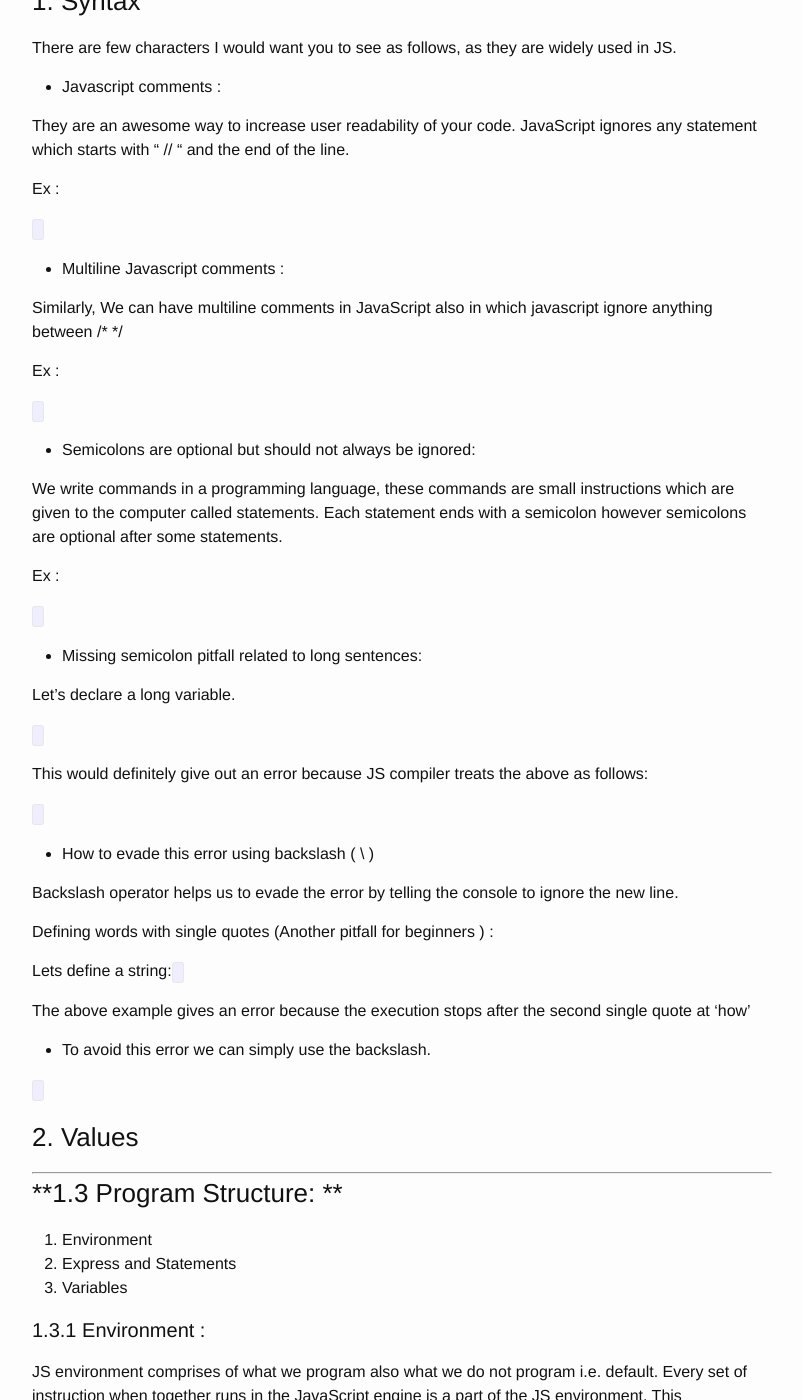
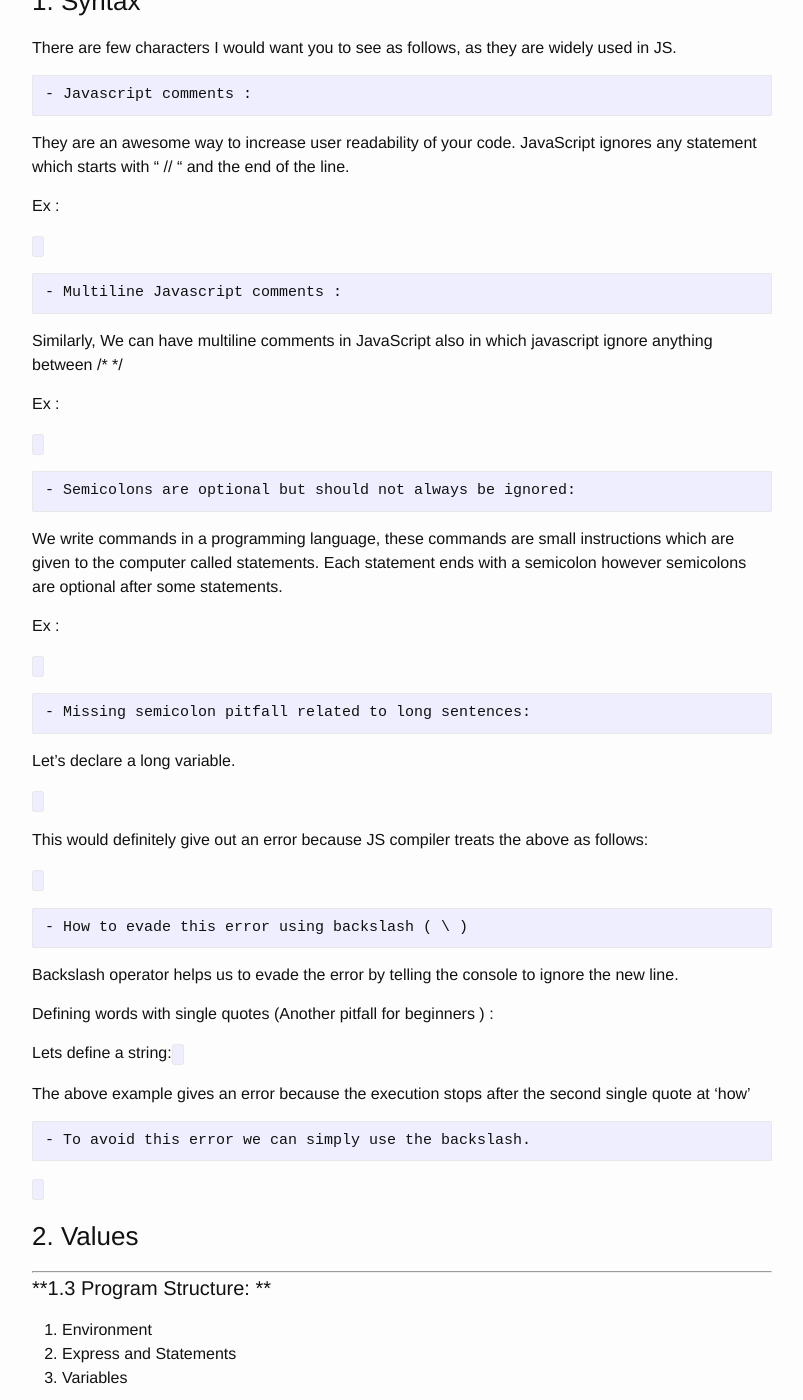
Before and after one commit to sagarmunjal/repo0001, a Jekyll site: the page built from _posts/2016-06-07-buckling-up.md, in a window 1280 px wide and 1400 px high, scrolled down 628 px. Shown: the whole window, without its empty margins (238-1041 px from the left). Built offline with Jekyll 4.4.1, drawn with Linux system fonts in a browser that asks for light colours; nearby versions of some CDN libraries; a script that is not in the unit is left out; some of the changed text lies outside the part shown.

Commit message:
Updated 2016-06-07-buckling-up.md

```diff
--- a/_posts/2016-06-07-buckling-up.md
+++ b/_posts/2016-06-07-buckling-up.md
@@ -36,7 +36,7 @@ We will really set up a proper environment where javascript runs how it gets com
 
 There are few characters I would want you to see as follows, as they are widely used in JS.
 
-- Javascript comments :
+	- Javascript comments :
 
 They are an awesome way to increase user readability of your code.
 JavaScript ignores any statement which starts with “ // “ and the end of the line.
@@ -46,7 +46,7 @@ Ex :
 <code data-gist-id="9fd0f90a822dc3660cb93703043ca1c6" data-gist-hide-footer="true" data-gist-line="1-2"></code>
 
 
-- Multiline Javascript comments :
+	- Multiline Javascript comments :
 
 Similarly, We can have multiline comments in JavaScript also in which javascript ignore anything between /*  */
 
@@ -54,7 +54,7 @@ Ex :
 
 <code data-gist-id="9fd0f90a822dc3660cb93703043ca1c6" data-gist-hide-footer="true" data-gist-line="4-8"></code>
 
-- Semicolons are optional but should not always be ignored:
+	- Semicolons are optional but should not always be ignored:
 
 We write commands in a programming language, these commands are small instructions which are given to the computer called statements. Each statement ends with a semicolon however semicolons are optional after some statements.
 
@@ -63,7 +63,7 @@ Ex :
 <code data-gist-id="9fd0f90a822dc3660cb93703043ca1c6" data-gist-hide-footer="true" data-gist-line="10-13"></code>
 
 
-- Missing semicolon pitfall related to long sentences:
+	- Missing semicolon pitfall related to long sentences:
 
 Let’s declare a long variable.
 
@@ -74,7 +74,7 @@ This would definitely give out an error because JS compiler treats the above as
 <code data-gist-id="9fd0f90a822dc3660cb93703043ca1c6" data-gist-hide-footer="true" data-gist-line="21-24" data-gist-highlight-line="21"></code>
 
 
-- How to evade this error using backslash ( \ )
+	- How to evade this error using backslash ( \ )
 
 Backslash operator helps us to evade the error by telling the console to ignore the new line.
 
@@ -85,24 +85,27 @@ Lets define a string:
 
 The above example gives an error because the execution stops after the second single quote at ‘how’
 
-- To avoid this error we can simply use the backslash.
+	- To avoid this error we can simply use the backslash.
 
 <code data-gist-id="9fd0f90a822dc3660cb93703043ca1c6" data-gist-hide-footer="true" data-gist-line="26,29-30"></code>
 
+
 ### 2. Values
 
+
 ---
-### **1.3 Program Structure: **
+
+#### **1.3 Program Structure: **
 1. Environment
 2. Express and Statements
 3. Variables
 
-#### 1.3.1 Environment :
+### 1. Environment :
 
 JS environment comprises of what we program also what we do not program i.e. default. Every set of instruction when together runs in the JavaScript engine is a part of the JS environment.
 This environment comprises of default and user inputted set of instructions.
 
-#### 1.3.2 Expressions and statements:
+### 2. Expressions and statements:
 An expression is as small as simply typing a value followed by a semicolon ( ; )
 For ex :
 
@@ -112,7 +115,7 @@ But as any languages consists of sub-sentences which combine to make complete se
 
 *To explain fully, if an expression corresponds to sentence fragment, then a statement corresponds to full sentences. *
 
-#### 1.3.3 Variables:
+### 3. Variables:
 
 Variables are a way of assigning values, its something we do in our daily lives to make our work simpler. They are simply used to name something so you do not forget.
 
@@ -122,16 +125,16 @@ That’s why we simply create variables. To remember and to make our lives simpl
 
 <code data-gist-id="9fd0f90a822dc3660cb93703043ca1c6" data-gist-hide-footer="true" data-gist-line="36-40"></code>
 
-- Rightful and wrongful declaration:
+	- Rightful and wrongful declaration:
 
 <code data-gist-id="9fd0f90a822dc3660cb93703043ca1c6" data-gist-hide-footer="true" data-gist-line="44-47"></code>
 
 
-- JS is case sensitive:
+	- JS is case sensitive:
 
 <code data-gist-id="9fd0f90a822dc3660cb93703043ca1c6" data-gist-hide-footer="true" data-gist-line="49-51"></code>
 
-- These are two different variables.
+	- These are two different variables.
 
 There are words which we can’t use while defining variables because they already exist in the JS environment.
 
@@ -139,7 +142,7 @@ Var, function, return, class, implements
 
 
 
-#### 1.3.4 User Interaction:
+### 4. User Interaction:
 a. Alert
 b. Console.log
 c. Prompt
```
